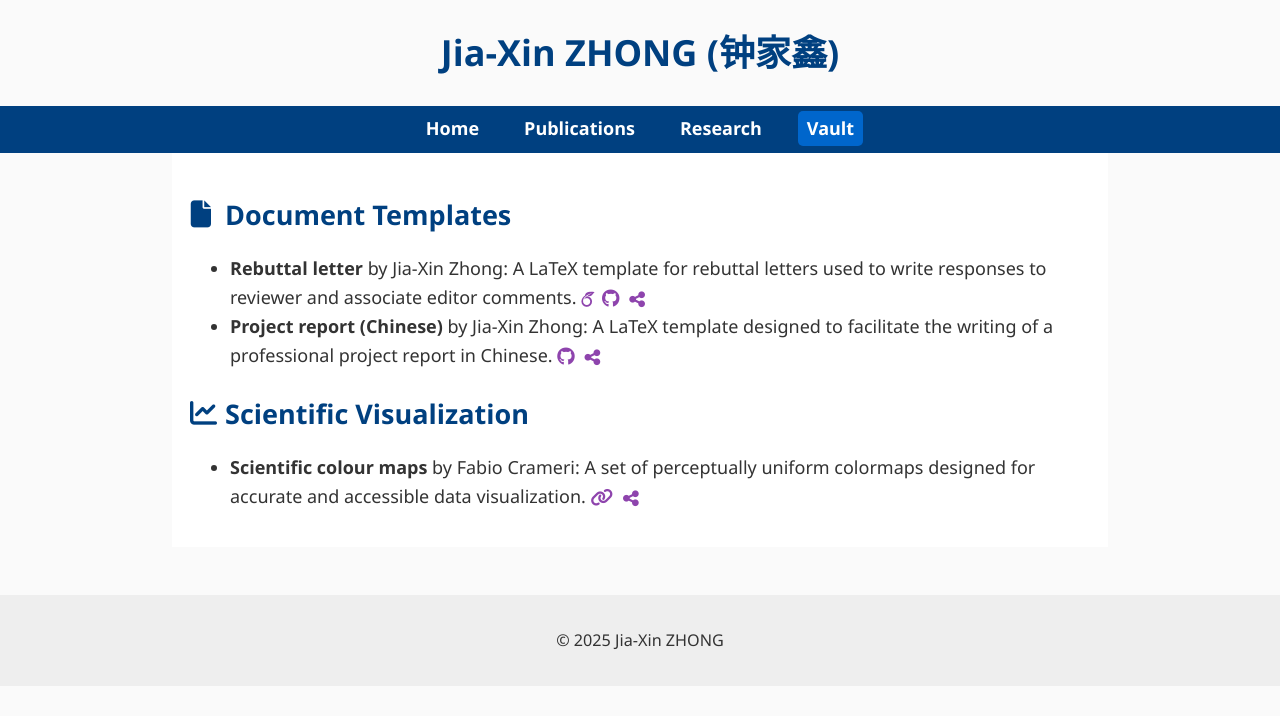
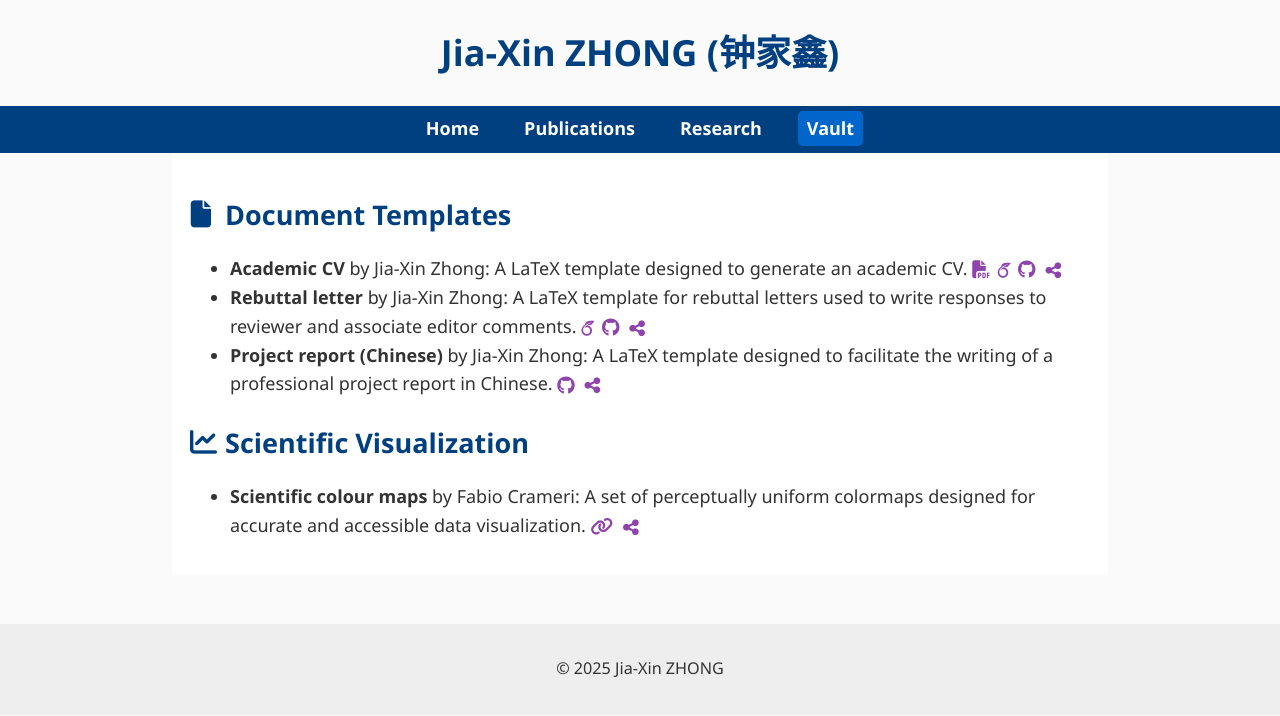
Before and after one commit to JiaxinZhong/JiaxinZhong.github.io, a plain HTML site: page vault.html in a window 1280 px wide. Drawn offline with Linux system fonts and the light colour scheme; files whose address does not match are found by name.

Commit message:
增加AcademicCV

```diff
--- a/vault.html
+++ b/vault.html
@@ -28,6 +28,17 @@
     <main>
         <h2 class="icon-title"><i class="fa-solid fa-file"></i> Document Templates</h2>
         <ul class="share-enabled">
+            <li id="AcademicCV">
+                <strong>Academic CV</strong> by Jia-Xin Zhong:
+                A LaTeX template designed to generate an academic CV.
+                <span id="IconAcademicCV"></span>
+                <script>
+                    addPdfIcon("IconAcademicCV", "https://github.com/JiaxinZhong/AcademicCV/raw/main/AcademicCV.pdf", "Download PDF");
+                    addOverleafIcon("IconAcademicCV", "https://www.overleaf.com/read/cxkgxwyzwjjd");
+                    addGithubIcon("IconAcademicCV", "https://github.com/JiaxinZhong/AcademicCV");
+                </script>
+            </li>
+
             <li id="RebuttalLetter">
                 <strong>Rebuttal letter</strong> by Jia-Xin Zhong:
                 A LaTeX template for rebuttal letters used to write responses to reviewer and associate editor comments.
```
